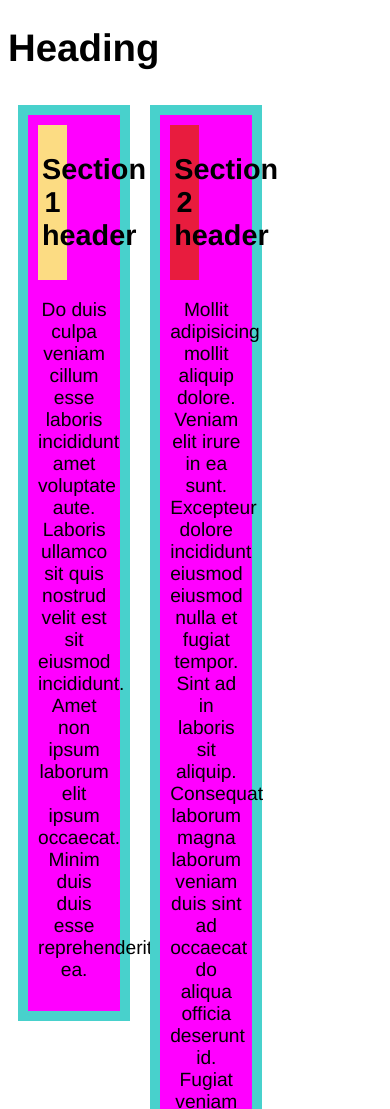
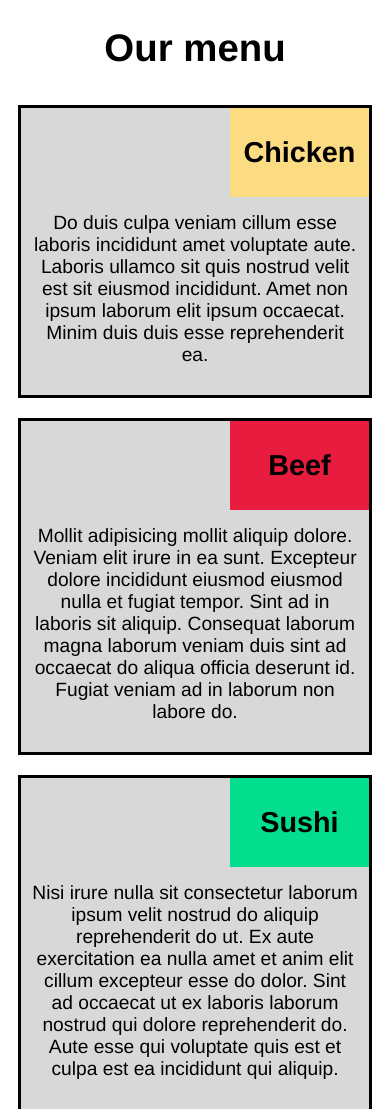
Before and after one commit to flower-girl-eli/HTML_CSS_JS_web_dev_coursera, a plain HTML site: page week2/index.html in a window 390 px wide. Shown: the top 1109 px of the page. Drawn offline with Linux system fonts and the light colour scheme.

Commit message:
Added styling via media queries, added correct colors. It´s starting to resemble what it´s suposed to be. Part 1.

```diff
--- a/week2/css/main.css
+++ b/week2/css/main.css
@@ -7,27 +7,10 @@ body {
     font-size: 120%;
 }
 
-section {
+H1 {
     text-align: center;
-    background-color: magenta;
-    width: 30%;
-    padding: 10px;
-
-    border-width:10px;
-    border-color: mediumturquoise;
-    border-style: solid;
-
-    margin: 10px;
-    float: left;
-
 }
 
-div.beef, div.sushi, div.chicken {
-width: 40%;
-text-align: center;
-padding: 4px;
-
-}
 
 
 .chicken {
@@ -42,3 +25,53 @@ padding: 4px;
     background-color: #02de8d;
 
 }
+
+section {
+    background-color: #d8d8d8;
+
+    border-width:3px;
+    border-color: #000000;
+    border-style: solid;
+
+    margin: 10px;
+    float: left;
+
+    height:auto;
+
+}
+
+div.beef, div.sushi, div.chicken {
+    width: 40%;
+    text-align: center;
+    padding: 4px;
+    float: right;
+    margin: 0 0 15px 100%;
+    }
+
+p {
+    text-align: center;
+    padding: 10px;
+}
+
+
+
+@media (min-width: 992px) {
+    section {
+        width: 32%;
+    }
+
+}
+
+@media (max-width: 991px) and (min-width: 768px) {
+
+
+
+}
+
+@media (max-width: 767 px) {
+    section {
+        width: 70%;
+    }
+
+
+}
--- a/week2/index.html
+++ b/week2/index.html
@@ -6,26 +6,26 @@
         <link rel= "stylesheet" href="css/main.css"
     </head>
     <body>
-        <h1>Heading</h1>
+        <h1>Our menu</h1>
 
         <div class = "content">
             <section>
                 <div class = "chicken">
-                    <h2>Section 1 header</h2>
+                    <h2>Chicken</h2>
                 </div>
                 <p>Do duis culpa veniam cillum esse laboris incididunt amet voluptate aute. Laboris ullamco sit quis nostrud velit est sit eiusmod incididunt. Amet non ipsum laborum elit ipsum occaecat. Minim duis duis esse reprehenderit ea.</p>
             </section>
 
             <section>
                 <div class = "beef">
-                    <h2>Section 2 header</h2>
+                    <h2>Beef</h2>
                 </div>
                 <p>Mollit adipisicing mollit aliquip dolore. Veniam elit irure in ea sunt. Excepteur dolore incididunt eiusmod eiusmod nulla et fugiat tempor. Sint ad in laboris sit aliquip. Consequat laborum magna laborum veniam duis sint ad occaecat do aliqua officia deserunt id. Fugiat veniam ad in laborum non labore do.</p>
             </section>
 
            <section>
                 <div class = "sushi">
-                    <h2>Section 3 header</h2>
+                    <h2>Sushi</h2>
                 </div>
                 <p>Nisi irure nulla sit consectetur laborum ipsum velit nostrud do aliquip reprehenderit do ut. Ex aute exercitation ea nulla amet et anim elit cillum excepteur esse do dolor. Sint ad occaecat ut ex laboris laborum nostrud qui dolore reprehenderit do. Aute esse qui voluptate quis est et culpa est ea incididunt qui aliquip.</p>
             </section>
```
